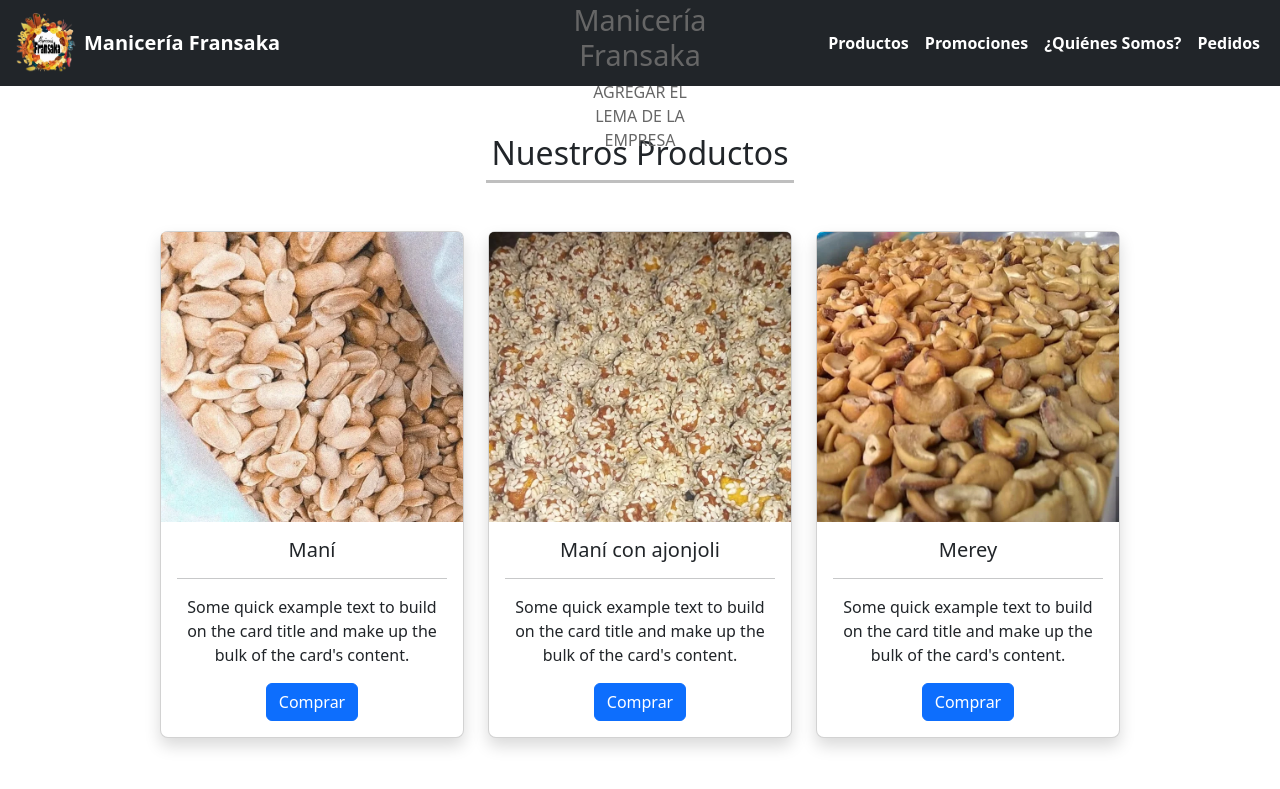
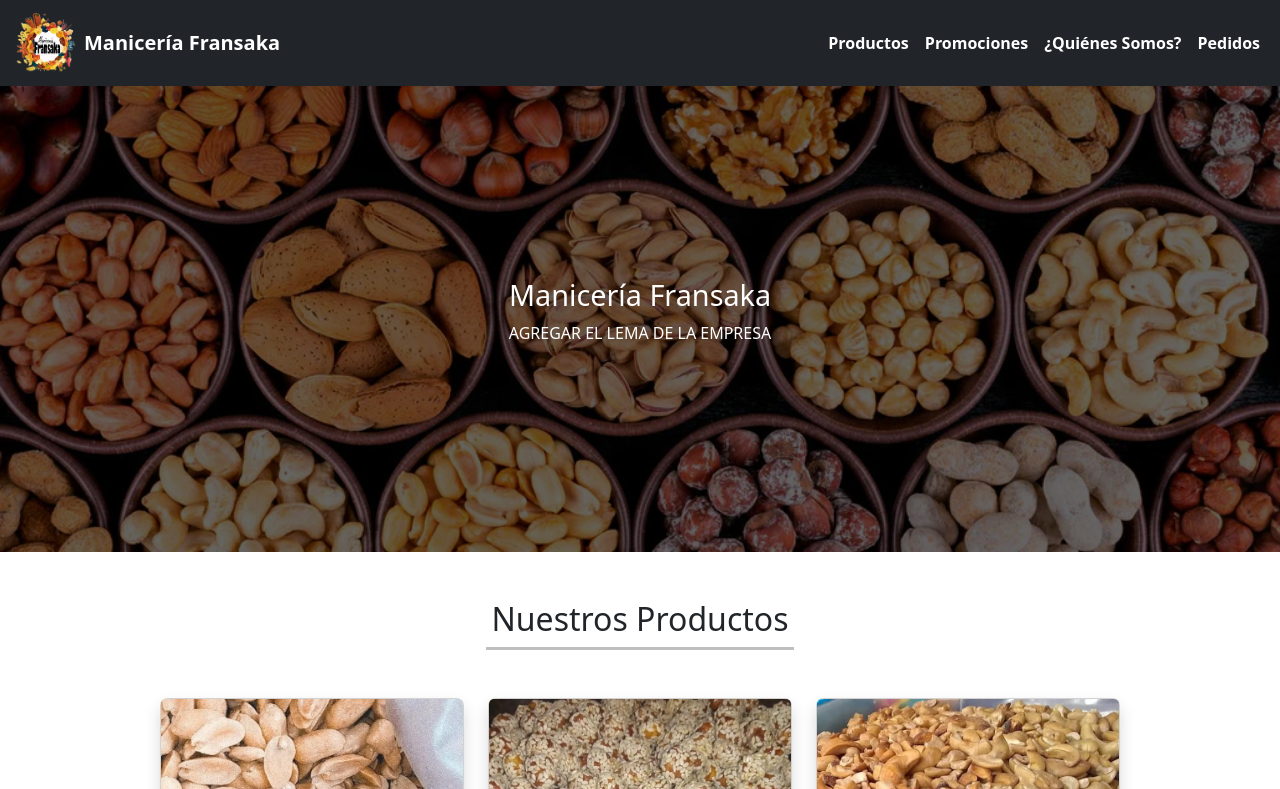
Before and after one commit to kyozeruogonna/PaginaPrueba, a plain HTML site: page Pagina/index.html in a window 1280 px wide. Shown: the top 789 px of the page. Drawn offline with nearby package versions, Linux system fonts and the light colour scheme.

Commit message:
Update index.html

```diff
--- a/Pagina/index.html
+++ b/Pagina/index.html
@@ -43,7 +43,7 @@
         </div>
     </nav>
     <div class="position-relative text-center">
-        <src="frutos_secos.webp" class="img-fluid lazy" alt="Frutos Secos" style="width: 100%; filter: brightness(0.4);">
+        <img src="../frutos_secos.webp" class="img-fluid lazy" alt="Frutos Secos" style="width: 100%; filter: brightness(0.4);">
         <header class="position-absolute top-50 start-50 translate-middle">
             <h1 style="font-size: calc(1rem + 1vw);">
                 <a href="https://www.instagram.com/maniceria_fransaka/?hl=es" style="text-decoration: none; color:rgb(255, 255, 255);">Manicería Fransaka</a>
```
